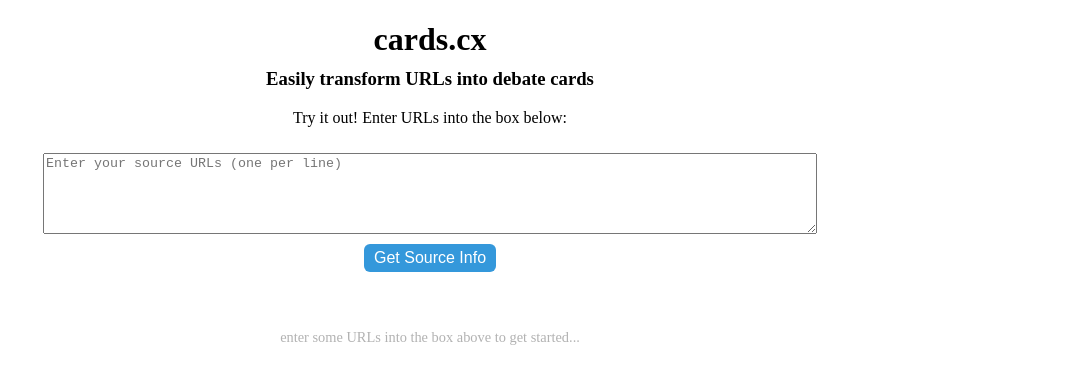
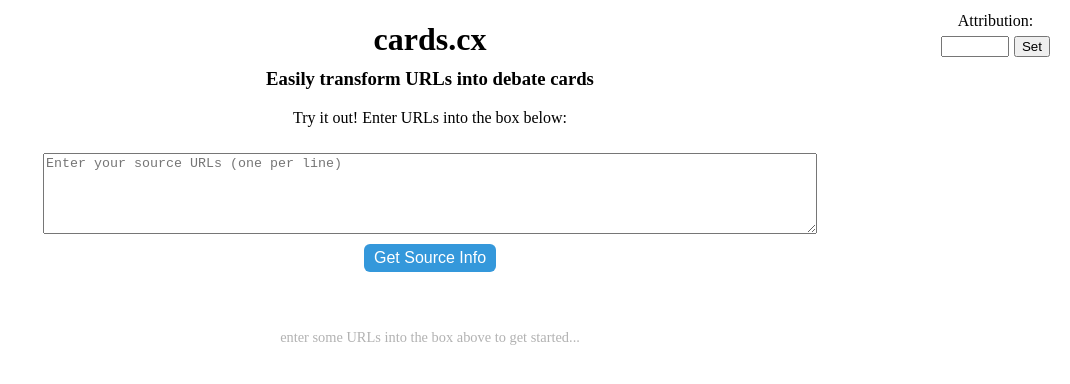
Before and after one commit to schwartzadev/cx-frontend, a React (Create React App) app: page / in a window 1280 px wide. Shown: the top 384 px of the page, without its empty margins (210-1280 px from the left). Built offline with nearby package versions, Linux system fonts and the light colour scheme.

Commit message:
add support for custom attributions
also import react-cookie
add styling to attribution form

```diff
--- a/package.json
+++ b/package.json
@@ -7,6 +7,7 @@
     "downloadjs": "^1.4.7",
     "moment": "^2.24.0",
     "react": "^16.8.4",
+    "react-cookie": "^4.0.1",
     "react-dom": "^16.8.4",
     "react-scripts": "2.1.8",
     "typescript": "^3.6.2"
--- a/src/App.js
+++ b/src/App.js
@@ -3,6 +3,7 @@
 import wordVectors from './hardCodedCardWords.js';
 import Card from './Card.js';
 import Header from './Header.js';
+import Attribution from './Attribution.js';
 
 
 class App extends Component {
@@ -23,6 +24,7 @@
   render() {
     return (
       <div className="App" id="card-container">
+        <Attribution />
         <Header />
         {/* <Setting label="Show word vectors in cards?" defaultChecked={false} onChecked={handleWordVectors} name="showWordVectors" />
         <hr />  */}
--- /dev/null
+++ b/src/Attribution.css
@@ -0,0 +1,28 @@
+.attribution-container {
+	margin: 0 auto;
+	position: fixed;
+	right: 20px;
+	top: 10px;
+}
+
+.attribution-input {
+	width: 60px;
+}
+
+.attribution-label {
+	margin: 0 0 5px;
+}
+
+.attribution-container form {
+	display: flex;
+	flex-direction: column;
+	align-content: center;
+}
+
+.attribution-container form * {
+	margin: 2px auto;
+}
+
+#set-attribution-button {
+	margin-left: 5px;
+}
--- /dev/null
+++ b/src/Attribution.js
@@ -0,0 +1,50 @@
+import React, { Component } from 'react';
+import { instanceOf } from 'prop-types';
+import { withCookies, Cookies } from 'react-cookie';
+import './Attribution.css';
+
+
+class Attribution extends Component {
+  static propTypes = {
+    cookies: instanceOf(Cookies).isRequired
+  };
+
+  constructor(props) {
+    super(props);
+
+    const { cookies } = props;
+
+    this.state = {
+      value: cookies.get('attribution') || ''
+    };
+
+    this.handleChange = this.handleChange.bind(this);
+    this.handleSubmit = this.handleSubmit.bind(this);
+  }
+
+  handleChange(event) { this.setState({value: event.target.value}); }
+
+  handleSubmit(event) {
+    const { cookies } = this.props;
+
+    cookies.set('attribution', this.state.value, { path: '/' });
+
+    event.preventDefault();
+  }
+
+  render() {
+    return (
+      <div className="attribution-container">
+        <form onSubmit={this.handleSubmit}>
+          <p className="attribution-label">Attribution:</p>
+          <div>
+            <input className="attribution-input" type="text" value={this.state.value} onChange={this.handleChange} />
+            <input id="set-attribution-button" type="submit" value="Set"/>
+          </div>
+        </form>
+      </div>
+    );
+  }
+}
+
+export default withCookies(Attribution);
--- a/src/Card.js
+++ b/src/Card.js
@@ -1,15 +1,22 @@
 import React, { Component } from 'react';
 import ContentEditable from './react-contenteditable';
+import { instanceOf } from 'prop-types';
+import { withCookies, Cookies } from 'react-cookie';
+
 var moment = require('moment');
 var download = require('downloadjs');
 
-const attribution = '// GW-AS'; // TODO access this from cookies
 const mercuryApiBaseUrl = 'http://localhost:5555/card/?url=';
 var lastCardId = 0; // reset this to zero when "get source info" is clicked
 
 
 
 class Card extends Component {
+
+  static propTypes = {
+    cookies: instanceOf(Cookies).isRequired
+  };
+
   constructor(props) {
     super(props);
     this.state = {
@@ -22,6 +29,12 @@
     this.handleCredentialChange = this.handleCredentialChange.bind(this);
     this.tagContentEditable = React.createRef();
     this.citeContentEditable = React.createRef();
+
+    const { cookies } = props;
+
+    this.state = {
+      attribution: cookies.get('attribution') || ''
+    };
   }
 
   getNewCardId() {
@@ -80,7 +93,7 @@
   handleCiteChange = evt => { this.setState({cite: evt.target.value}); };
   handleCredentialChange = evt => { this.setState({credential: evt.target.value});};
 
-  getCredentialString() { return (this.state.credential === '') ? '' : '[' + this.state.credential + ']'; }
+  getCredentialString() { return (this.state.credential === '' || this.state.credential === undefined) ? '' : '[' + this.state.credential + ']'; }
   // todo handle articles with no date
   // todo handle 404s
 
@@ -158,6 +171,7 @@
                     publishedDate={this.state.publishedDate}
                     url={this.state.url}
                     accessDate={this.state.accessDate}
+                    attribution={this.state.attribution}
               />
             </span>
             <textarea
@@ -181,10 +195,10 @@
       <span>
          "{this.props.title}" via {this.props.source},
           published on {this.props.publishedDate}. <a className="card-url" href={this.props.url}>{this.props.url}</a> via
-          Debate Cardify. DOA: {this.props.accessDate} {attribution}
+          Debate Cardify. DOA: {this.props.accessDate} {this.props.attribution}
       </span>
     )
   }
 }
 
-export default Card;
+export default withCookies(Card);
```
Also changed, not shown: src/Root.js (added, +11 -0 lines), 1 other file (tests, documents, lock files or other folders).
